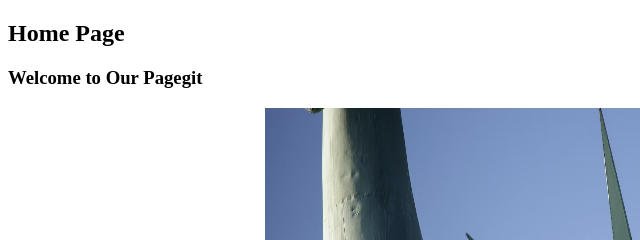
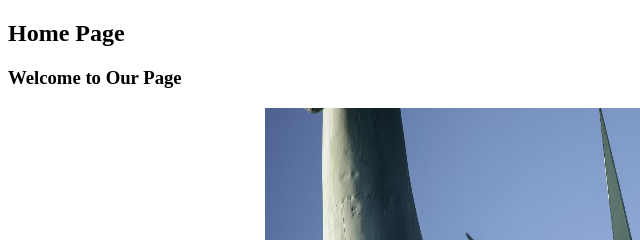
Before and after one commit to bharathifrontend/registrationfile, a plain HTML site: page index.html in a window 1280 px wide. Shown: the top 240 px of the page, 0-640 px from the left. Drawn offline with Linux system fonts and the light colour scheme.

Commit message:
modified2

```diff
--- a/index.html
+++ b/index.html
@@ -25,7 +25,7 @@
   </style>
   <body>
     <h2>Home Page</h2>
-    <h3>Welcome to Our Pagegit</h3>
+    <h3>Welcome to Our Page</h3>
     <div>
       <img src="/image1.avif" alt="logo" />
     </div>
```
